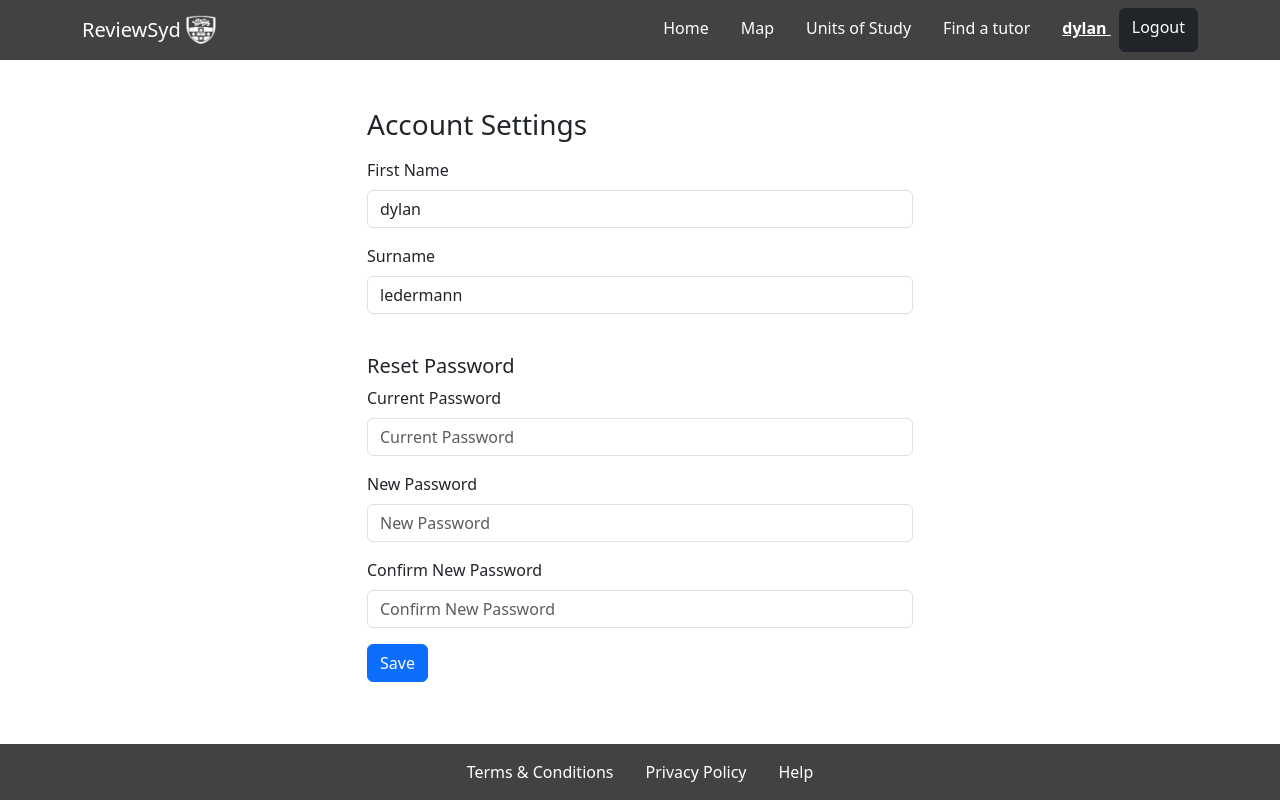
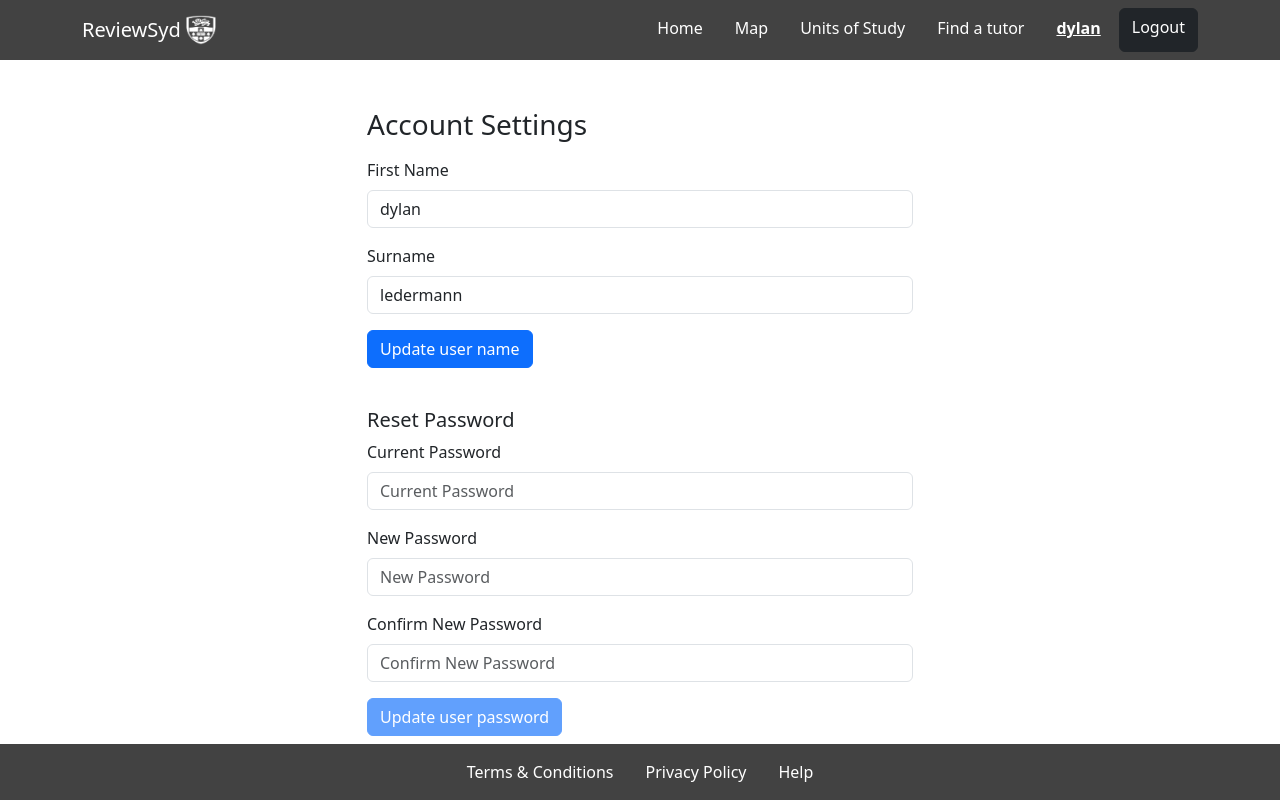
Before and after one commit to amizee/ReviewSyd, a Django app: page /accountSettings/ in a window 1280 px wide. Run offline with Django 4.2, Linux system fonts and the light colour scheme; a user stored in the database is signed in.

Commit message:
new password function update

```diff
--- a/ReviewSyd/myapp/templates/accountSettings.html
+++ b/ReviewSyd/myapp/templates/accountSettings.html
@@ -8,38 +8,49 @@
             <div class="col-md-6 mx-auto">
                 <h3 class="pt-2 pb-2" style="margin-top: 40px">Account Settings</h3>
 
-                <form id="accountSettingsForm" action="{% url 'accountSettings' %}" method="post">
+                <!-- update -->
+                <form id="updateNameForm" method="post">
                     {% csrf_token %}
                     <div class="mb-3">
                         <label for="firstName" class="form-label">First Name</label>
-                        <input type="text" class="form-control" id="firstName" name="first_name" placeholder="First Name" value="{{ current_user.first_name }}" readonly>
+                        <input type="text" class="form-control" id="firstName" name="first_name" placeholder="First Name" value="{{ current_user.first_name }}" required>
                     </div>
 
                     <div class="mb-3">
                         <label for="surname" class="form-label">Surname</label>
-                        <input type="text" class="form-control" id="surname" name="last_name" placeholder="Surname" value="{{ current_user.last_name }}" readonly>
+                        <input type="text" class="form-control" id="surname" name="last_name" placeholder="Surname" value="{{ current_user.last_name }}" required>
+                        <div id="nameUpdateFeedback" class="mt-2"></div>
+                        <button type="submit" class="btn btn-primary mt-2">Update user name</button>
+
                     </div>
+                </form>
+
+
+                <form id="accountSettingsForm" action="{% url 'verify_current_password' %}" method="post">
+                    {% csrf_token %}
+
                     <div class="mb-3">
                         <br>
                         <h5>Reset Password</h5>
+
                         <div class="mb-3">
                             <label for="currentPassword" class="form-label">Current Password</label>
-                            <input type="password" class="form-control" id="currentPassword" name="current_password" placeholder="Current Password">
+                            <input type="password" class="form-control" id="currentPassword" name="current_password" placeholder="Current Password" required>
                             <div id="currentPasswordFeedback" class="invalid-feedback"></div>
                         </div>
                         <div class="mb-3">
                             <label for="newPassword" class="form-label">New Password</label>
-                            <input type="password" class="form-control" id="newPassword" name="new_password" placeholder="New Password">
+                            <input type="password" class="form-control" id="newPassword" name="new_password" placeholder="New Password" required>
                             <div id="newPasswordFeedback" class="invalid-feedback"></div>
                         </div>
                         <div class="mb-3">
                             <label for="confirmNewPassword" class="form-label">Confirm New Password</label>
-                            <input type="password" class="form-control" id="confirmNewPassword" name="confirm_new_password" placeholder="Confirm New Password">
+                            <input type="password" class="form-control" id="confirmNewPassword" name="confirm_new_password" placeholder="Confirm New Password" required>
                             <div id="confirmNewPasswordFeedback" class="invalid-feedback"></div>
                         </div>
                     </div>
-                    <button type="submit" class="btn btn-primary">Save</button>
                     <div id="updateFeedback" class="mt-3"></div>
+                    <button type="submit" id="updateButton" class="btn btn-primary">Update user password</button>
                 </form>
             </div>
         </div>
@@ -49,91 +60,194 @@
     <script src="https://ajax.googleapis.com/ajax/libs/jquery/3.5.1/jquery.min.js"></script>
     <script>
         $(document).ready(function() {
+
+
+            const $updateButton = $("#updateButton");
+            const $currentPassword = $("#currentPassword");
+            const $newPassword = $("#newPassword");
+            const $confirmNewPassword = $("#confirmNewPassword");
+            const $updateFeedback = $("#updateFeedback");
+            const $currentPasswordFeedback = $("#currentPasswordFeedback");
+            const $newPasswordFeedback = $("#newPasswordFeedback");
+            const $confirmNewPasswordFeedback = $("#confirmNewPasswordFeedback");
+
+
+
+
+
+            // Step 1: Initially disable the "Update" button
+            $updateButton.prop("disabled", true);
+
+            // Step 2: Enable the "Update" button when all fields are filled
+            function checkFields() {
+                const areFieldsFilled = $currentPassword.val() && $newPassword.val() && $confirmNewPassword.val();
+                $updateButton.prop("disabled", !areFieldsFilled);
+            }
+
+            $currentPassword.on("input", checkFields);
+            $newPassword.on("input", checkFields);
+            $confirmNewPassword.on("input", checkFields);
+
+            // $updateFeedback.text(errorMessage).css("color", "red").show();
+
             // Check current password via AJAX
-            $("#currentPassword").on("blur", function() {
-            let currentPassword = $(this).val();
+            function checkAndUpdatePassword() {
 
+                const currentPassword = $currentPassword.val();
+                const newPassword = $newPassword.val();
+                const confirmNewPassword = $confirmNewPassword.val();
+
+                let isValid = true;
+
+                // 1. Check if current password is correct via AJAX
+                $.ajax({
+
+                    url: '{% url "verify_current_password" %}',  // Update URL
+                    method: 'POST',
+                    data: {
+                        'current_password': currentPassword,
+                        'csrfmiddlewaretoken': '{{ csrf_token }}'
+                    },
+                    dataType: 'json',
+                    success: function(response) {
+                        if (!response.is_correct) {
+                            $currentPassword.addClass('is-invalid');
+                            isValid = false;
+                        }
+
+                        // Continue with other validations only if the current password is correct
+                        if (isValid) {
+                            // 2. Check if new password is the same as current password
+                            if (newPassword === currentPassword) {
+                                $newPasswordFeedback.text("New password should be different from the current password").css("color", "red").show();
+                                $newPassword.addClass('is-invalid');
+                                isValid = false;
+                            }
+
+                            // 3. Check if confirm password matches the new password
+                            if (newPassword !== confirmNewPassword) {
+                                $confirmNewPasswordFeedback.text("Passwords do not match").css("color", "red").show();
+                                $confirmNewPassword.addClass('is-invalid');
+                                isValid = false;
+                            }
+
+                            if (isValid) {
+                                // All checks passed, update password
+                                updatePassword(newPassword);
+                            }
+                        }
+                    },
+                    error: function(xhr, status, error) {
+
+                    var responseJSON = {};
+                    try {
+                        responseJSON = JSON.parse(xhr.responseText);
+                    } catch (e) {
+                        console.error("Failed to parse response text as JSON:", xhr.responseText);
+                    }
+
+                    var errorMessage = responseJSON.message || "An error occurred. Please try again later.";
+                    $currentPasswordFeedback.text(errorMessage).css("color", "red").show();
+                }
+                });
+        }
+
+        $currentPassword.on("input", function() {
+
+            $currentPasswordFeedback.hide();
+            $currentPassword.removeClass('is-invalid');
+
+            checkFields();
+        });
+
+        $newPassword.on("input", function() {
+
+            $newPasswordFeedback.hide();
+            $newPassword.removeClass('is-invalid');
+
+            checkFields();
+        });
+
+        $confirmNewPassword.on("input", function() {
+
+            $confirmNewPasswordFeedback.hide();
+            $confirmNewPassword.removeClass('is-invalid');
+
+            checkFields();
+        });
+
+
+
+        function updatePassword(newPassword) {
             $.ajax({
-                url: '{% url "accountSettings" %}',
+                url: '{% url "update_password" %}',  // Update URL
                 method: 'POST',
                 data: {
-                    'current_password': currentPassword,
-                    'csrfmiddlewaretoken': '{{ csrf_token }}'
+                    'new_password': newPassword,
+                    'csrfmiddlewaretoken': $('input[name="csrfmiddlewaretoken"]').val()
                 },
                 dataType: 'json',
                 success: function(response) {
-                    if(!response.is_correct) {
-                        $("#currentPasswordFeedback").text("Incorrect current password").show();
-                        $("#currentPassword").addClass('is-invalid');
+                    if (response.success) {
+                        $updateFeedback.text("Your password is updated").css("color", "green").show();
                     } else {
-                        $("#currentPasswordFeedback").hide();
-                        $("#currentPassword").removeClass('is-invalid');
+                        $updateFeedback.text("Failed to update password").css("color", "red").show();
                     }
+                },
+                error: function() {
+                    $updateFeedback.text("An error occurred").css("color", "red").show();
+                }
+            });
+        }
+
+        $updateButton.on("click", function(e) {
+            e.preventDefault();
+            checkAndUpdatePassword();
+        });
+
+
+
+        // name update part
+        $("#updateNameForm").on("submit", function(e) {
+            e.preventDefault();
+
+            let firstName = $("#firstName").val();
+            let lastName = $("#surname").val();
+
+            $.ajax({
+                url: '{% url "updateName" %}',
+                method: 'POST',
+                data: {
+                    'first_name': firstName,
+                    'last_name': lastName,
+                    'csrfmiddlewaretoken': $('input[name=csrfmiddlewaretoken]').val()
+                },
+                dataType: 'json',
+                success: function(response) {
+                    if(response.success) {
+                        $("#nameUpdateFeedback").text("User name is successfully updated").css("color", "green");
+                        $(".nav-name").text(firstName + " ");
+                    } else {
+                        $("#nameUpdateFeedback").text("Failed to update name").css("color", "red");
+                    }
+                },
+                error: function() {
+                    $("#nameUpdateFeedback").text("An error occurred").css("color", "red");
                 }
             });
         });
 
-            // Check if new password is the same as current password
-            $("#newPassword").on("blur", function() {
-                let currentPassword = $("#currentPassword").val();
-                let newPassword = $(this).val();
+        $("#firstName, #surname").on("input", function() {
+            $("#nameUpdateFeedback").text("");
+        });
 
-                if(newPassword == currentPassword) {
-                    $("#newPasswordFeedback").text("New password should be different from the current password").show();
-                    $("#newPassword").addClass('is-invalid');
-                } else {
-                    $("#newPasswordFeedback").hide();
-                    $("#newPassword").removeClass('is-invalid');
-                }
-            });
 
-            // Check if confirm password matches the new password
-            $("#confirmNewPassword").on("blur", function() {
-                let newPassword = $("#newPassword").val();
-                let confirmNewPassword = $(this).val();
+    });
 
-                if(newPassword != confirmNewPassword) {
-                    $("#confirmNewPasswordFeedback").text("Passwords do not match").show();
-                    $("#confirmNewPassword").addClass('is-invalid');
-                } else {
-                    $("#confirmNewPasswordFeedback").hide();
-                    $("#confirmNewPassword").removeClass('is-invalid');
-                }
-            });
 
-            // On form submit
-            $("#accountSettingsForm").on("submit", function(e) {
-                e.preventDefault();
 
-                let currentPassword = $("#currentPassword").val();
-                let newPassword = $("#newPassword").val();
-                let confirmNewPassword = $("#confirmNewPassword").val();
 
-                if (!currentPassword || !newPassword || !confirmNewPassword) {
-                    $("#updateFeedback").text("Passwords cannot be empty").css("color", "red");
-                    return;
-                }
 
-                if(newPassword === confirmNewPassword) {
-                    $.ajax({
-                        url: '{% url "accountSettings" %}',
-                        method: 'POST',
-                        data: $(this).serialize(),
-                        dataType: 'json',
-                        success: function(response) {
-                            if(response.success) {
-                                $("#updateFeedback").text("Profile successfully updated").css("color", "green");
-                            }
-                        },
-                        error: function(response) {
-                            alert(response.responseJSON.message);
-                        }
-                    });
-                } else {
-                    $("#updateFeedback").text("Passwords do not match").css("color", "red");
-                }
-            });
-        });
     </script>
 
 {% endblock %}
--- a/ReviewSyd/myapp/templates/hf.html
+++ b/ReviewSyd/myapp/templates/hf.html
@@ -65,7 +65,7 @@
                     </li>
                     {% if user.is_authenticated %}
                         <li class="nav-item">
-                            <a href="{% url 'accountSettings' %}" class="nav-link nav-name" style="color: white; text-decoration: underline;">{{ user.first_name }}&nbsp;</a>
+                            <a href="{% url 'accountSettings' %}" class="nav-link nav-name" style="color: white; text-decoration: underline; margin-right: 10px;">{{ user.first_name }}</a>
                         </li>
                     {% endif %}
                     {% if not user.is_authenticated %}
--- a/ReviewSyd/myapp/urls.py
+++ b/ReviewSyd/myapp/urls.py
@@ -37,6 +37,9 @@ urlpatterns=[
     path('reset-password/', views.reset_password, name='reset_password'),
     path('verify_email/', views.verify_email, name="verify_email"),
     path('check_verification_code/', views.check_verification_code, name='check_verification_code'),
+    path('update_name/', views.update_name, name='updateName'),
+    path('verify_current_password/', views.verify_current_password, name='verify_current_password'),
+    path('update_password/', views.update_password, name='update_password'),
 ]
 
 if settings.DEBUG:
--- a/ReviewSyd/myapp/views.py
+++ b/ReviewSyd/myapp/views.py
@@ -20,6 +20,10 @@ from django.db.models import Q
 from django.db.models import Avg
 from django.core.paginator import Paginator, EmptyPage, PageNotAnInteger
 import random
+from django.views.decorators.csrf import csrf_protect
+from django.contrib.auth import update_session_auth_hash
+from django.views.decorators.csrf import ensure_csrf_cookie
+
 
 
 
@@ -284,6 +288,9 @@ def repReview(request, loc):
     ret=[{'pk':primKey}]
     return JsonResponse(ret,safe=False)
 
+
+
+
 @login_required
 def accountSettings(request):
     if request.method == 'POST':
@@ -296,9 +303,7 @@ def accountSettings(request):
             else:
                 return JsonResponse({"is_correct": False, "message": "Incorrect current password."}, status=400)
 
-        # Processing the full form submission:
-        first_name = request.POST['first_name']
-        last_name = request.POST['last_name']
+        # Processing the full form submission for password change
         current_password = request.POST['current_password']
         new_password = request.POST['new_password']
         confirm_new_password = request.POST['confirm_new_password']
@@ -319,15 +324,66 @@ def accountSettings(request):
 
         # If passwords match, then save the new password
         user.set_password(new_password)
-
-        # Update first name and last name
-        user.first_name = first_name
-        user.last_name = last_name
         user.save()
 
-        return JsonResponse({"success": True, "message": "Account settings updated successfully!"})
+        # Update session hash so the user doesn't get logged out after changing password
+        update_session_auth_hash(request, user)
+
+        return JsonResponse({"success": True, "message": "Password updated successfully!"})
 
     return render(request, "accountSettings.html", {"current_user": request.user})
+
+
+@login_required
+@ensure_csrf_cookie
+def update_password(request):
+    if request.method == 'POST':
+        new_password = request.POST.get('new_password')
+
+        user = request.user
+
+        user.set_password(new_password)
+        user.save()
+
+        update_session_auth_hash(request, user)
+
+        return JsonResponse({"success": True, "message": "Password updated successfully!"})
+    return JsonResponse({"message": "Invalid request."}, status=400)
+
+
+@login_required
+@ensure_csrf_cookie
+@csrf_protect
+def verify_current_password(request):
+    # print(request.POST)
+    if request.method == 'POST':
+        current_password = request.POST.get('current_password')
+        user = request.user
+        if user.check_password(current_password):
+            return JsonResponse({"is_correct": True})
+        else:
+            return JsonResponse({"is_correct": False, "message": "Incorrect current password."}, status=400)
+    return JsonResponse({"message": "Invalid request."}, status=400)
+
+
+
+@login_required
+@csrf_protect
+def update_name(request):
+    if request.method == 'POST':
+        user = request.user
+        first_name = request.POST.get('first_name')
+        last_name = request.POST.get('last_name')
+
+        if first_name:
+            user.first_name = first_name
+        if last_name:
+            user.last_name = last_name
+
+        user.save()
+        return JsonResponse({"success": True, "message": "Name updated successfully!"})
+
+    return JsonResponse({"success": False, "message": "Invalid request"}, status=400)
 
 
 def login_view(request):
```
